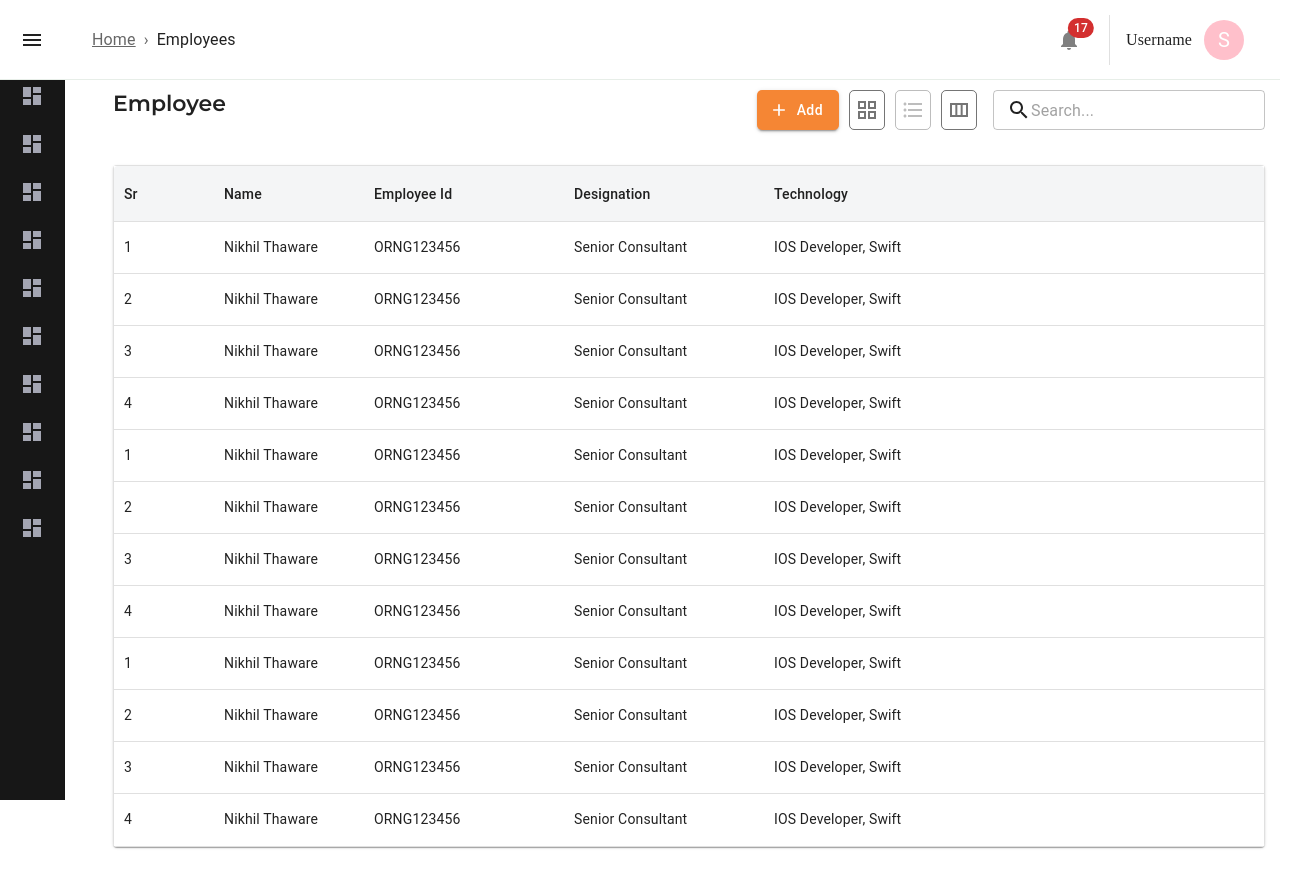
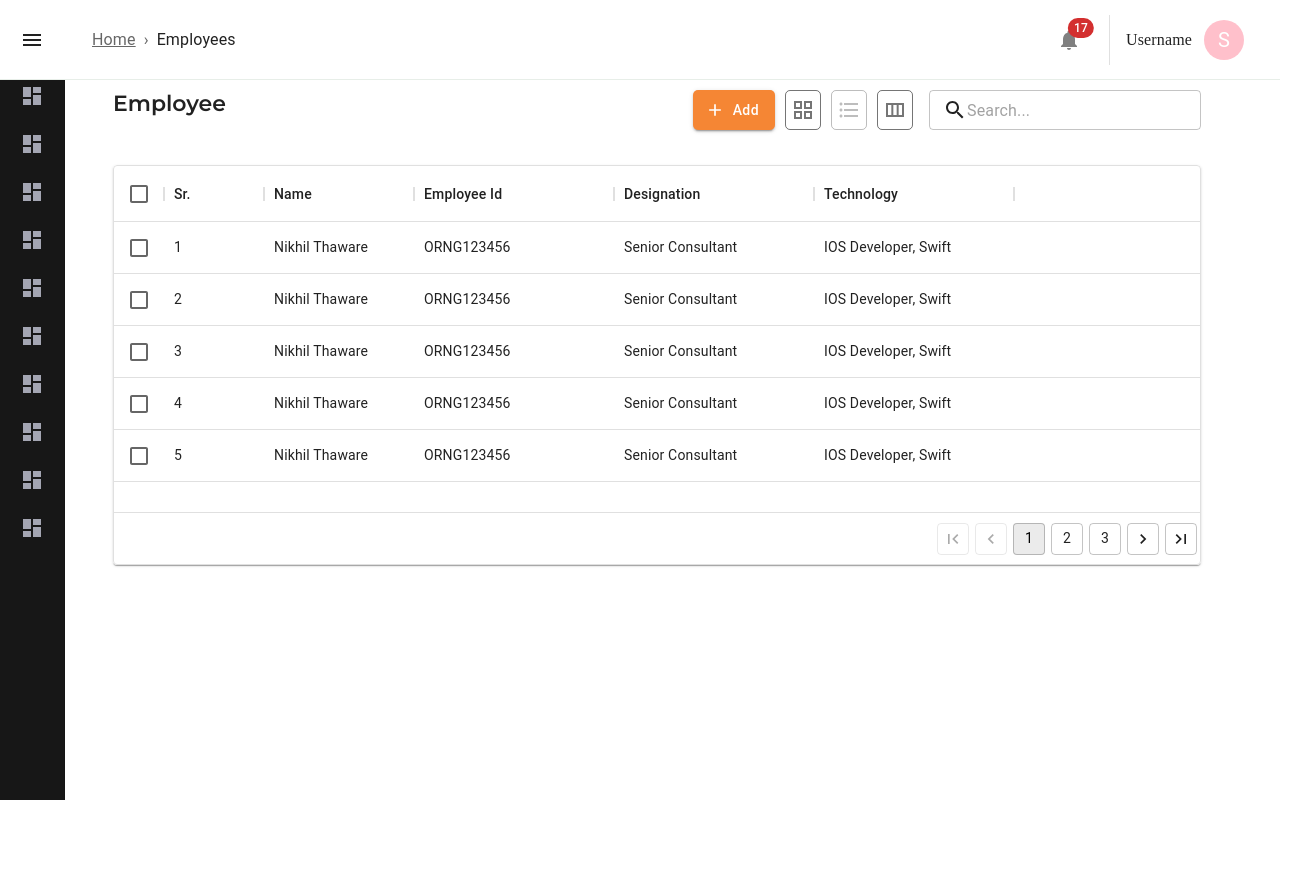
Before and after one commit to sumedh-mohod/HR-portal-react-js, a React (Create React App) app: page /employees in a window 1280 px wide. Shown: the whole page, 1313 px wide, since content can reach past the window. After the commit the page ends 800 px from the top, so only its background shows below. Built offline with nearby package versions, Linux system fonts and the light colour scheme.

Commit message:
pagination for data grid

```diff
--- a/src/components/GridView/EmployeeCard.tsx
+++ b/src/components/GridView/EmployeeCard.tsx
@@ -4,8 +4,9 @@ import OrangeBitsIcon from "../Icons/OrangeBitsIcon";
 import { styles } from "../../styles/screens/Employee";
 import { globalStyles } from "../../styles/global";
 import AddIcon from "@mui/icons-material/Add";
-import Pagination from "@mui/material/Pagination/Pagination";
-import Paginations from "../Paginations";
+// import Pagination from "@mui/material/Pagination/Pagination";
+// import Paginations from "../Paginations";
+
 const EmployeeCard = ({
   employee,
   index,
@@ -55,7 +56,6 @@ const EmployeeCard = ({
       </Grid>
 
       {/* pagination */}
-      <Paginations/>
     </Box>
   );
 };
--- a/src/components/ListView/EmployeeList.tsx
+++ b/src/components/ListView/EmployeeList.tsx
@@ -1,56 +1,28 @@
-import React from "react";
-import { DataGrid, GridToolbar, GridColDef } from "@mui/x-data-grid";
-import { Grid, Box, Card, Typography, Paper } from "@mui/material";
-import AddIcon from "@mui/icons-material/Add";
-import { styles } from "../../styles/screens/Employee";
+import { DataGrid } from "@mui/x-data-grid";
+import { Grid, Box, Card } from "@mui/material";
+import Paginations from "./Paginations";
 
-const EmployeeList = ({
-  showColumns,
-  rows,
-  handleEmployeeAddClick,
-}: {
-  showColumns: any;
-  rows: any;
-  handleEmployeeAddClick
-  : any;
-}) => {
+const EmployeeList = ({ columns, rows }: { columns: any; rows: any }) => {
   return (
-    <Card sx={{ marginTop: "35px", p: 0 }}>
-      <Grid item xs={12} xl={12} lg={12}>
+    <Card sx={{ marginTop: "35px", p: 0, width: "85vw" }}>
+      <Grid item sm={12} xs={12} md={12} xl={12} lg={12}>
         <Box
           sx={{
-            minWidth: "90vw",
-            maxWidth: "90vw",
             margin: 0,
+            height: 400,
           }}
         >
           <DataGrid
-            sx={{
-              borderRadius: "0",
-              ".MuiDataGrid-columnSeparator": {
-                display: "none",
-              },
-              "& .MuiDataGrid-columnHeaders": {
-                backgroundColor: " #F4F5F6",
-              },
+            pageSize={5}
+            rowsPerPageOptions={[5]}
+            components={{
+              Pagination: Paginations,
             }}
-            getRowId={(row) => row.id}
-            autoHeight={true}
             rows={rows}
-            columns={showColumns}
-            hideFooterPagination={true}
-            hideFooter={true}
+            columns={columns}
+            checkboxSelection
+            disableSelectionOnClick
           />
-          {/* <Grid item xs={12} md={12} lg={12}>
-            <Paper
-              elevation={3}
-              onClick={handleEmployeeAddClick}
-              {...styles.addEmployeeCard}
-            >
-              <AddIcon fontSize="large" sx={{ pr: 2 }} />
-              <Typography {...styles.addEmployeeIcon}>Add Employee</Typography>
-            </Paper>
-          </Grid> */}
         </Box>
       </Grid>
     </Card>
--- /dev/null
+++ b/src/components/ListView/Paginations.tsx
@@ -0,0 +1,33 @@
+import Pagination from "@mui/material/Pagination";
+import {
+  gridPageCountSelector,
+  gridPageSelector,
+  useGridApiContext,
+  useGridSelector,
+} from "@mui/x-data-grid";
+
+const Paginations = () => {
+  const apiRef = useGridApiContext();
+  const page = useGridSelector(apiRef, gridPageSelector);
+  const pageCount = useGridSelector(apiRef, gridPageCountSelector);
+
+  return (
+    <Pagination
+      count={pageCount}
+      showFirstButton
+      showLastButton
+      variant="outlined"
+      shape="rounded"
+      page={page + 1}
+      onChange={(event, value) => apiRef.current.setPage(value - 1)}
+      sx={{
+        "& .Mui-selected": {
+          background: "#F58634",
+          color: "#000000",
+        },
+      }}
+    />
+  );
+};
+
+export default Paginations;
--- a/src/components/Paginations.tsx
+++ /dev/null
@@ -1,31 +0,0 @@
-import React from 'react'
-import { Grid, Typography, Paper, Box, Card } from "@mui/material";
-import Pagination from "@mui/material/Pagination";
-const Paginations = () => {
-  return (
-    <Box sx={{display:"flex",justifyContent:"flex-end",margin:"15px",marginTop:"50px"}}>
-        <Pagination
-          count={2}
-          showFirstButton
-          showLastButton
-          variant="outlined"
-          shape="rounded"
-          sx={
-            {
-            //   "& .MuiPaginationItem": {
-            //     color: "#1C1B1F",
-            // background: "#D9D9D9",
-            //   },
-              "& .Mui-selected": {
-                background: "#F58634",
-                color: "#FFFFFF",
-              },
-
-            }
-          }
-        />
-      </Box>
-  )
-}
-
-export default Paginations
--- a/src/components/SideBar.tsx
+++ b/src/components/SideBar.tsx
@@ -164,7 +164,9 @@ const SideBar = ({ open, setOpen }: any) => {
                     color: "white",
                   }}
                 >
-                  {text.submenu.map((menu: any, index: number) => (
+                  {text.submenu.map((menu: any, index: number) => {
+                    // const SubIcon = menu.icon
+                    return (
                       <ListItemButton
                         sx={{ pl: 4 }}
                         onClick={() => {
@@ -183,7 +185,8 @@ const SideBar = ({ open, setOpen }: any) => {
                         </ListItemIcon>
                         <ListItemText primary={menu.name} sx={{ opacity: 1 }} />
                       </ListItemButton>
-                  ))}
+                    );
+                  })}
                 </List>
               </Collapse>
             </>
--- a/src/screens/Employee.tsx
+++ b/src/screens/Employee.tsx
@@ -1,40 +1,23 @@
-import React, { useEffect, useState } from "react";
-import { DataGrid, GridToolbar, GridColDef } from "@mui/x-data-grid";
-import {
-  Grid,
-  Box,
-  Card,
-  Typography,
-  Container,
-  IconButton,
-  TextField,
-  Menu,
-  MenuItem,
-  ListItemIcon,
-  ListItemText,
-  Paper,
-  Button,
-} from "@mui/material";
-import { useAppDispatch, useAppSelector } from "../store/hooks";
+import React, { useState } from "react";
+import { GridColDef } from "@mui/x-data-grid";
+import { Box, Typography, Container, TextField, Button } from "@mui/material";
+import { useAppDispatch } from "../store/hooks";
 // import { getEmployee} from "../store/reducers/employee/employee";
 import { useNavigate } from "react-router-dom";
 import { styles } from "../styles/screens/Employee";
 import SearchIcon from "@mui/icons-material/Search";
-import GridViewOutlinedIcon from "@mui/icons-material/GridViewOutlined";
-import FormatListBulletedOutlinedIcon from "@mui/icons-material/FormatListBulletedOutlined";
-import ViewColumnOutlinedIcon from "@mui/icons-material/ViewColumnOutlined";
-import DragIndicatorIcon from "@mui/icons-material/DragIndicator";
 import AddIcon from "@mui/icons-material/Add";
-import CloseIcon from "@mui/icons-material/Close";
 import { globalStyles } from "../styles/global";
 import EmployeeCard from "../components/GridView/EmployeeCard";
 import EmployeeList from "../components/ListView/EmployeeList";
 import CustomizationButtons from "../components/CustomizationButtons";
+import Paginations from "../components/ListView/Paginations";
+
 // colums data
 const columns: GridColDef[] = [
   {
     field: "id",
-    headerName: "Sr",
+    headerName: "Sr.",
     minWidth: 50,
     hide: false,
   },
@@ -103,56 +86,56 @@ const rows = [
     Technology: "IOS Developer, Swift",
   },
   {
-    id: 1,
+    id: 5,
     name: "Nikhil Thaware",
     EmployeeId: "ORNG123456",
     Designation: "Senior Consultant",
     Technology: "IOS Developer, Swift",
   },
   {
-    id: 2,
+    id: 6,
     name: "Nikhil Thaware",
     EmployeeId: "ORNG123456",
     Designation: "Senior Consultant",
     Technology: "IOS Developer, Swift",
   },
   {
-    id: 3,
+    id: 7,
     name: "Nikhil Thaware",
     EmployeeId: "ORNG123456",
     Designation: "Senior Consultant",
     Technology: "IOS Developer, Swift",
   },
   {
-    id: 4,
+    id: 8,
     name: "Nikhil Thaware",
     EmployeeId: "ORNG123456",
     Designation: "Senior Consultant",
     Technology: "IOS Developer, Swift",
   },
   {
-    id: 1,
+    id: 9,
     name: "Nikhil Thaware",
     EmployeeId: "ORNG123456",
     Designation: "Senior Consultant",
     Technology: "IOS Developer, Swift",
   },
   {
-    id: 2,
+    id: 10,
     name: "Nikhil Thaware",
     EmployeeId: "ORNG123456",
     Designation: "Senior Consultant",
     Technology: "IOS Developer, Swift",
   },
   {
-    id: 3,
+    id: 11,
     name: "Nikhil Thaware",
     EmployeeId: "ORNG123456",
     Designation: "Senior Consultant",
     Technology: "IOS Developer, Swift",
   },
   {
-    id: 4,
+    id: 12,
     name: "Nikhil Thaware",
     EmployeeId: "ORNG123456",
     Designation: "Senior Consultant",
@@ -163,10 +146,14 @@ const rows = [
 const Employee = () => {
   const navigate = useNavigate();
   const dispatch = useAppDispatch();
+  const calculate = rows.length / 5;
+  const numberOfPages = Math.ceil(calculate);
+  console.log("numberOfPages", numberOfPages);
   //   const partnersStore = useAppSelector((state) => state.partners);
   //   const { isLoadingRequest, partners } = partnersStore;
   //   console.log("partners data is", partners);
   const [designView, setDesignView] = useState("list");
+  const [currentPage, setCurrentPage] = useState(1);
   const [anchorEl, setAnchorEl] = React.useState<null | HTMLElement>(null);
   const openDropDown = Boolean(anchorEl);
   const [showColumns, setShowColumns] = useState(columns);
@@ -206,6 +193,13 @@ const Employee = () => {
       showColumns[ind].hide = true;
       return [...prevEl];
     });
+  };
+
+  const handlePageChange = (
+    event: React.ChangeEvent<unknown>,
+    value: number
+  ) => {
+    setCurrentPage(value);
   };
 
   return (
@@ -263,11 +257,7 @@ const Employee = () => {
       </Box>
       <Box>
         {designView === "list" ? (
-          <EmployeeList
-            handleEmployeeAddClick={handleEmployeeAddClick}
-            showColumns={showColumns}
-            rows={rows}
-          />
+          <EmployeeList columns={showColumns} rows={rows} />
         ) : (
           <EmployeeCard
             employee={rows}
@@ -277,6 +267,11 @@ const Employee = () => {
           />
         )}
       </Box>
+      {/* <Paginations
+        numberOfPages={numberOfPages}
+        handlePageChange={handlePageChange}
+        currentPage={currentPage}
+      /> */}
     </Container>
   );
 };
```
Lines whose indentation alone changed are shown as unchanged.
